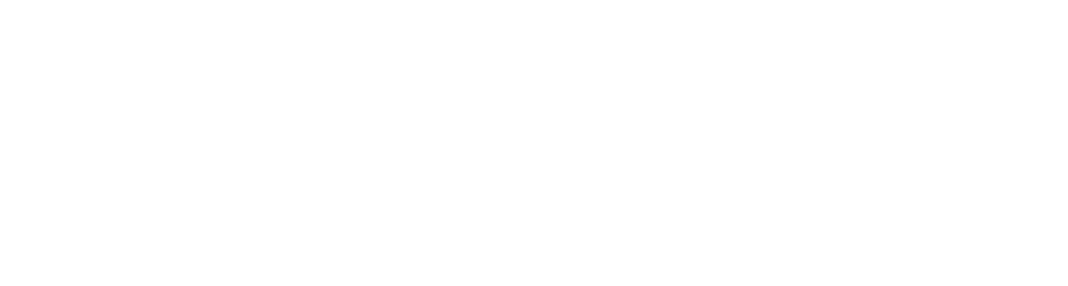
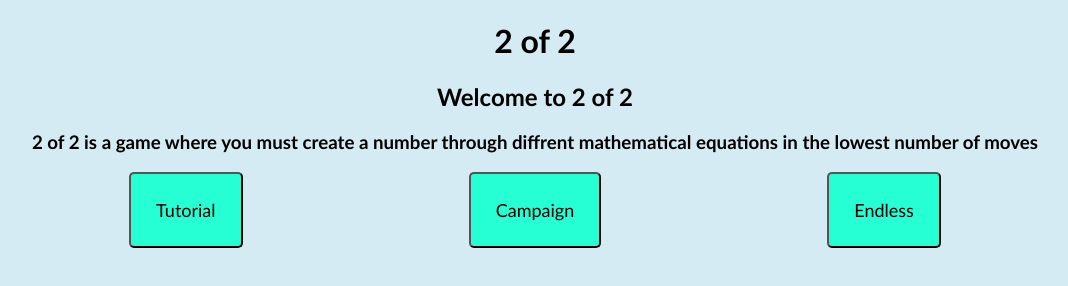
Before and after one commit to hayden-sanders/2of2, a plain HTML site: page index.html in a window 1280 px wide. Shown: the whole page, without its empty margins (105-1173 px from the left). Drawn offline with Linux system fonts and the light colour scheme.

Commit message:
Co-authored-by: A-Lirbank <A-Lirbank@users.noreply.github.com>

```diff
--- a/index.html
+++ b/index.html
@@ -1,11 +1,36 @@
 <!DOCTYPE html>
 <html lang="en">
+
 <head>
     <meta charset="UTF-8">
     <meta name="viewport" content="width=device-width, initial-scale=1.0">
     <title>Document</title>
+    <link rel="stylesheet" href="style.css">
 </head>
+
 <body>
+    <h1> 2 of 2</h1>
 
-</body>
+    <h2> Welcome to 2 of 2</h2>
+
+    <h3>2 of 2 is a game where you must create a number through diffrent
+        mathematical equations in the lowest number of
+        moves</h3>
+
+
+<div class="menuContainer">
+   <a href=" ">
+    <button class="menubutton1"> Tutorial </button>
+        </a>
+
+    <a href=" ">
+         <button class="menubutton1"> Campaign </button>
+             </a>
+
+    <a href=" ">
+        <button class="menubutton1"> Endless </button>
+            </a>
+</div>
+    </body>
+
 </html>
--- /dev/null
+++ b/style.css
@@ -0,0 +1,43 @@
+
+body {
+    background-color: rgb(117 190 218 / 30%);
+
+}
+
+
+h1 {
+    text-align: center;
+font-family: 'Trebuchet MS', 'Lucida Sans Unicode', 'Lucida Grande', 'Lucida Sans', Arial, sans-serif
+}
+
+h2 {
+    text-align: center;
+    font-family: 'Trebuchet MS', 'Lucida Sans Unicode', 'Lucida Grande', 'Lucida Sans', Arial, sans-serif
+}
+
+h3 {
+    text-align: center;
+    font-family: 'Trebuchet MS', 'Lucida Sans Unicode', 'Lucida Grande', 'Lucida Sans', Arial, sans-serif
+}
+
+
+.menubutton1 {
+
+
+    background-color: rgb(37, 255, 211);
+    border-radius: 5px;
+    padding: 25px;
+    font-size: large;
+    font-family: 'Trebuchet MS', 'Lucida Sans Unicode', 'Lucida Grande', 'Lucida Sans', Arial, sans-serif;
+
+}
+
+.menuContainer {
+    display: flex;
+    justify-content: space-evenly;
+    flex-wrap: wrap;
+    flex-direction: row;
+
+
+
+}
```
Also changed, not shown: script.js (added).
